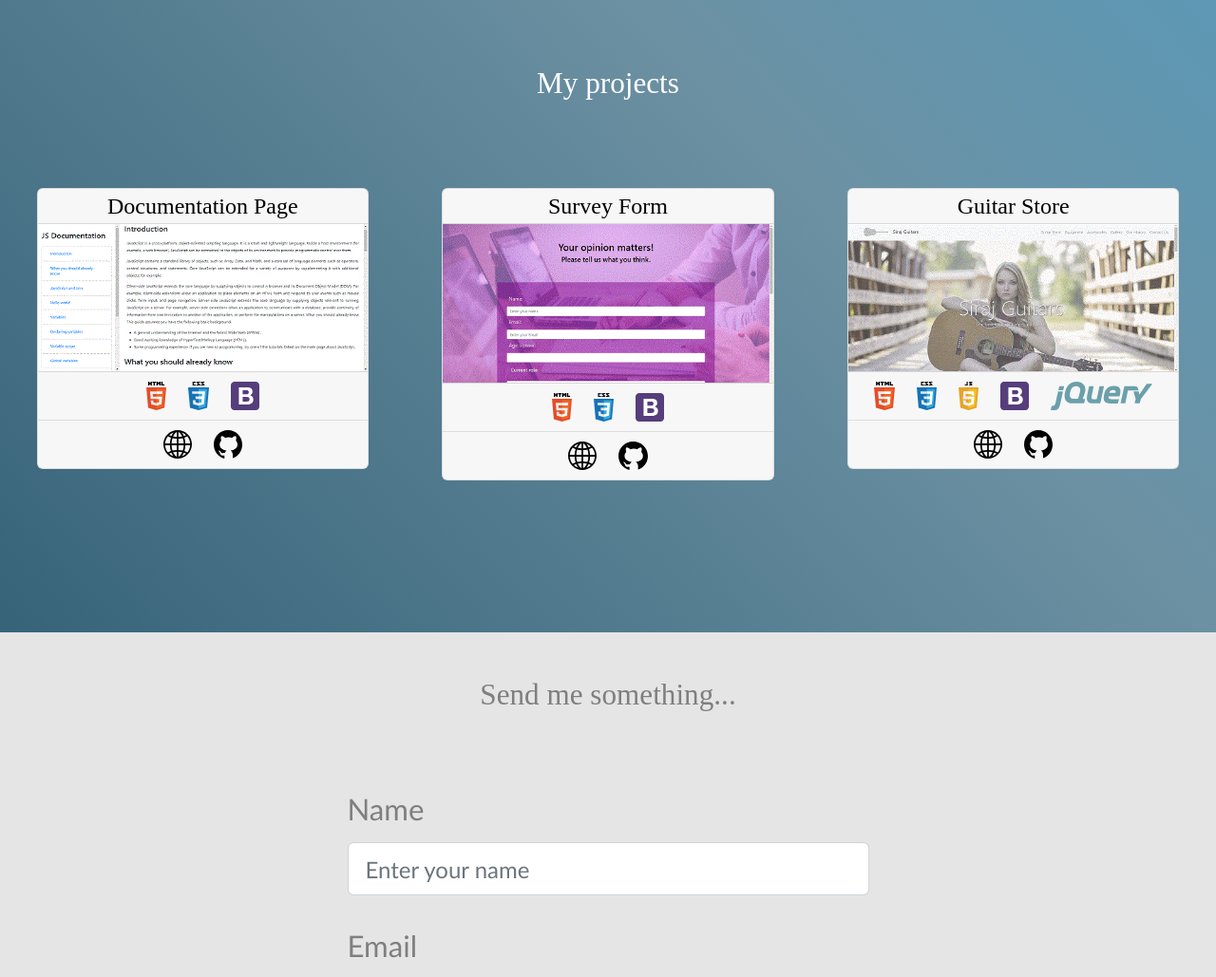
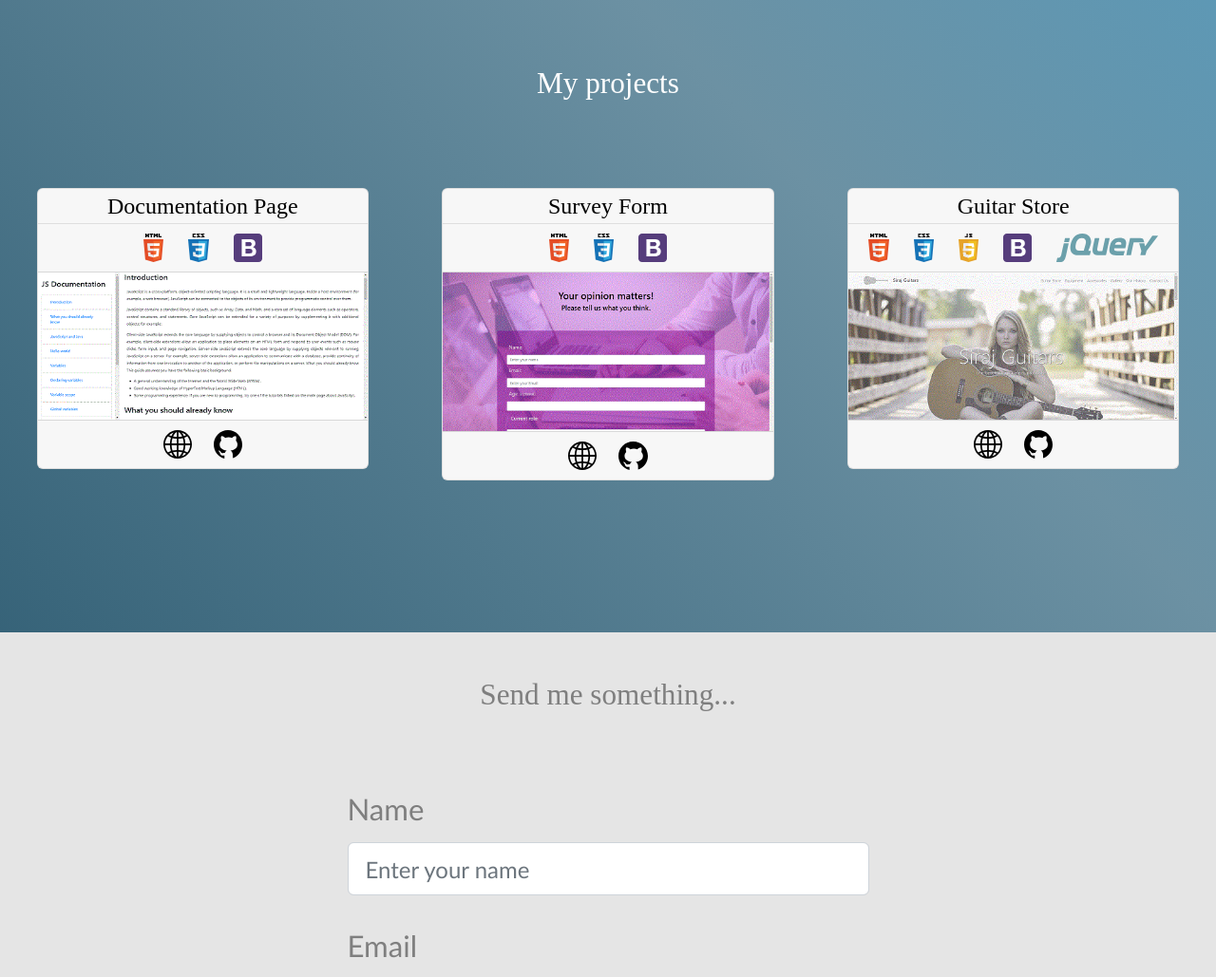
Before and after one commit to ajj-siraj/MyPortfolio, a website: page index.html in a window 1280 px wide. Shown: the part 1734-2763 px from the top of the page at 95% size. Drawn offline with nearby package versions, Linux system fonts and the light colour scheme; a web font is replaced by a local one.

Commit message:
moved technologies to card headers

```diff
--- a/css/styles.css
+++ b/css/styles.css
@@ -42,6 +42,10 @@ form {
     /* font-size:30px; */
 }
 
+a:hover{
+    text-decoration: none;
+}
+
 /* Bootstrap related styles */
 .btn:focus,
 .btn:active {
@@ -80,7 +84,7 @@ form {
     margin: 0;
 }
 
-.card-footer img {
+.card-footer img, .card-header img {
     height: 90px;
     padding: 10px;
 }
@@ -326,7 +330,7 @@ No media query since this is the default in Bootstrap */
     }
 
 
-    .card-footer img {
+    .card-footer img, .card-header img {
         height: 50px;
     }
 
--- a/index.html
+++ b/index.html
@@ -95,6 +95,11 @@
                             <div class="card">
                                 <div class="card-header">
                                     Documentation Page
+                                    <hr>
+                                    <img class="img-fluid" src="img/logos/HTML5_Logo.svg">
+                                    <img class="img-fluid" src="img/logos/css3_logo.svg">
+                                    <img class="img-fluid" src="img/logos/bootstrap4_logo.svg">
+
                                 </div>
                                 <div class="card-body">
 
@@ -104,10 +109,7 @@
 
                                 </div>
                                 <div class="card-footer">
-                                    <img class="img-fluid" src="img/logos/HTML5_Logo.svg">
-                                    <img class="img-fluid" src="img/logos/css3_logo.svg">
-                                    <img class="img-fluid" src="img/logos/bootstrap4_logo.svg">
-                                    <hr>
+
                                     <a href="https://ajj-siraj.github.io/technical-documentation-page/" target="_blank"
                                         rel="noopener noreferrer">
                                         <img class="img-fluid" src="img/logos/globe.svg">
@@ -123,16 +125,18 @@
                             <div class="card">
                                 <div class="card-header">
                                     Survey Form
+                                    <hr>
+                                    <img class="img-fluid" src="img/logos/HTML5_Logo.svg">
+                                    <img class="img-fluid" src="img/logos/css3_logo.svg">
+                                    <img class="img-fluid" src="img/logos/bootstrap4_logo.svg">
+
                                 </div>
                                 <div class="card-body">
                                     <img id="project-survey" class="project-thumbnail"
                                         src="img/thumbs/survey-project-static.gif">
                                 </div>
                                 <div class="card-footer">
-                                    <img class="img-fluid" src="img/logos/HTML5_Logo.svg">
-                                    <img class="img-fluid" src="img/logos/css3_logo.svg">
-                                    <img class="img-fluid" src="img/logos/bootstrap4_logo.svg">
-                                    <hr>
+
                                     <a href="https://ajj-siraj.github.io/Sample-Survey-Page" target="_blank" rel="noopener noreferrer"><img class="img-fluid" src="img/logos/globe.svg"></a>
                                     <a href="https://github.com/ajj-siraj/Sample-Survey-Page" target="_blank" rel="noopener noreferrer"><img class="img-fluid" src="img/logos/github_logo.svg"></a>
 
@@ -143,18 +147,20 @@
                             <div class="card">
                                 <div class="card-header">
                                     Guitar Store
+                                    <hr>
+                                    <img class="img-fluid" src="img/logos/HTML5_Logo.svg">
+                                    <img class="img-fluid" src="img/logos/css3_logo.svg">
+                                    <img class="img-fluid" src="img/logos/javascript_logo.svg">
+                                    <img class="img-fluid" src="img/logos/bootstrap4_logo.svg">
+                                    <img class="img-fluid" src="img/logos/jquery_logo.svg">
+
                                 </div>
                                 <div class="card-body">
                                     <img id="project-guitarstore" class="project-thumbnail"
                                         src="img/thumbs/guitarstore-project-static.gif">
                                 </div>
                                 <div class="card-footer">
-                                    <img class="img-fluid" src="img/logos/HTML5_Logo.svg">
-                                    <img class="img-fluid" src="img/logos/css3_logo.svg">
-                                    <img class="img-fluid" src="img/logos/javascript_logo.svg">
-                                    <img class="img-fluid" src="img/logos/bootstrap4_logo.svg">
-                                    <img class="img-fluid" src="img/logos/jquery_logo.svg">
-                                    <hr>
+
                                     <a href="https://ajj-siraj.github.io/sample-product-page" target="_blank" rel="noopener noreferrer"><img class="img-fluid"
                                             src="img/logos/globe.svg">
                                         </a>
```
